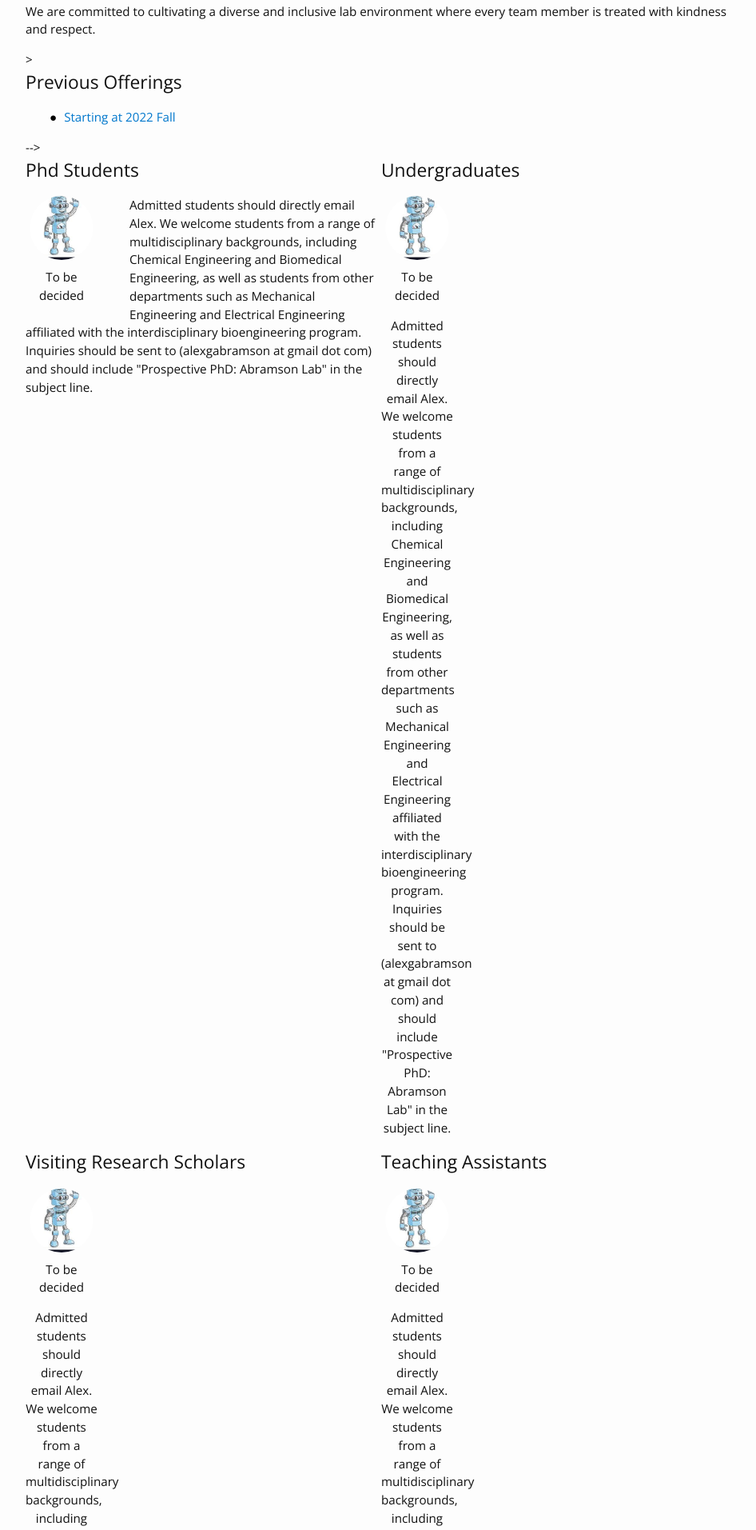
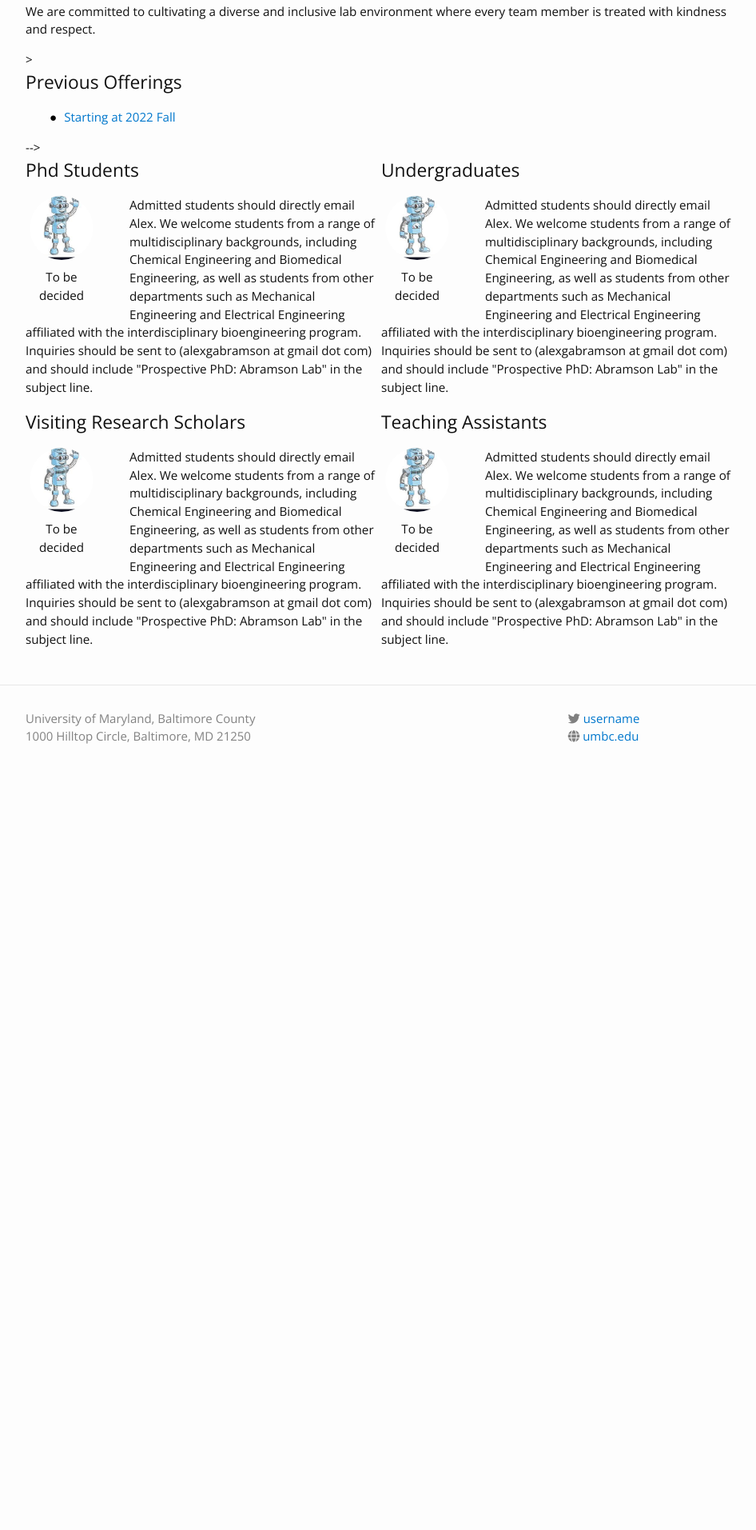
Before and after one commit to KAIsquare-UMBC/KAIsquare-UMBC, a Jekyll site: the page built from index.md, in a window 1280 px wide. Shown: the part 616-2529 px from the top of the page at 80% size, without its empty margins (163-1109 px from the left). Built offline with Jekyll 4.4.1, drawn with Linux system fonts in a browser that asks for light colours; nearby versions of some CDN libraries; after the commit the page ends 1608 px from its top, so only the background shows below that.

Commit message:
Update home.html

```diff
--- a/_layouts/home.html
+++ b/_layouts/home.html
@@ -20,9 +20,9 @@ layout: default
 
     {{ content }}
 
-    {% if site.data.previous_offering and site.data.previous_offering.offerings and site.data.previous_offering.offerings.size > 0 %}
-    <!--> >
-    <h2>Previous Offerings</h2>
+
+     <!--> {% if site.data.previous_offering and site.data.previous_offering.offerings and site.data.previous_offering.offerings.size > 0 %}
+    ><h2>Previous Offerings</h2>
     <ul class="previous-offerings">
     {% for offer in site.data.previous_offering.offerings %}
     <li><a href="{{ offer.url }}">{{offer.title}}</a></li>
@@ -72,14 +72,16 @@ layout: default
                     <p>{{ta.name}}</p>
                     {% endif %}
 
-                     <p> Admitted students should directly email Alex.
+
+                {% endfor %}
+            </div>
+
+                <p> Admitted students should directly email Alex.
                         We welcome students from a range of multidisciplinary backgrounds, including Chemical Engineering and Biomedical Engineering,
                         as well as students from other departments such as Mechanical Engineering and Electrical Engineering affiliated with the
                         interdisciplinary bioengineering program. Inquiries should be sent to (alexgabramson at gmail dot com) and should
                         include "Prospective PhD: Abramson Lab" in the subject line. </p>
                 </div>
-                {% endfor %}
-            </div>
         </div>
 
 
@@ -95,15 +97,17 @@ layout: default
                     <p>{{ta.name}}</p>
                     {% endif %}
 
+
+                </div>
+                {% endfor %}
+            </div>
+
+
                      <p> Admitted students should directly email Alex.
                         We welcome students from a range of multidisciplinary backgrounds, including Chemical Engineering and Biomedical Engineering,
                         as well as students from other departments such as Mechanical Engineering and Electrical Engineering affiliated with the
                         interdisciplinary bioengineering program. Inquiries should be sent to (alexgabramson at gmail dot com) and should
                         include "Prospective PhD: Abramson Lab" in the subject line. </p>
-
-                </div>
-                {% endfor %}
-            </div>
         </div>
 
 
@@ -120,15 +124,17 @@ layout: default
                     {% else %}
                     <p>{{ta.name}}</p>
                     {% endif %}
-                     <p> Admitted students should directly email Alex.
+
+
+                </div>
+                {% endfor %}
+            </div>
+
+             <p> Admitted students should directly email Alex.
                         We welcome students from a range of multidisciplinary backgrounds, including Chemical Engineering and Biomedical Engineering,
                         as well as students from other departments such as Mechanical Engineering and Electrical Engineering affiliated with the
                         interdisciplinary bioengineering program. Inquiries should be sent to (alexgabramson at gmail dot com) and should
                         include "Prospective PhD: Abramson Lab" in the subject line. </p>
-
-                </div>
-                {% endfor %}
-            </div>
         </div>
 
         <!--Uncomment if want instructor on page>
```
